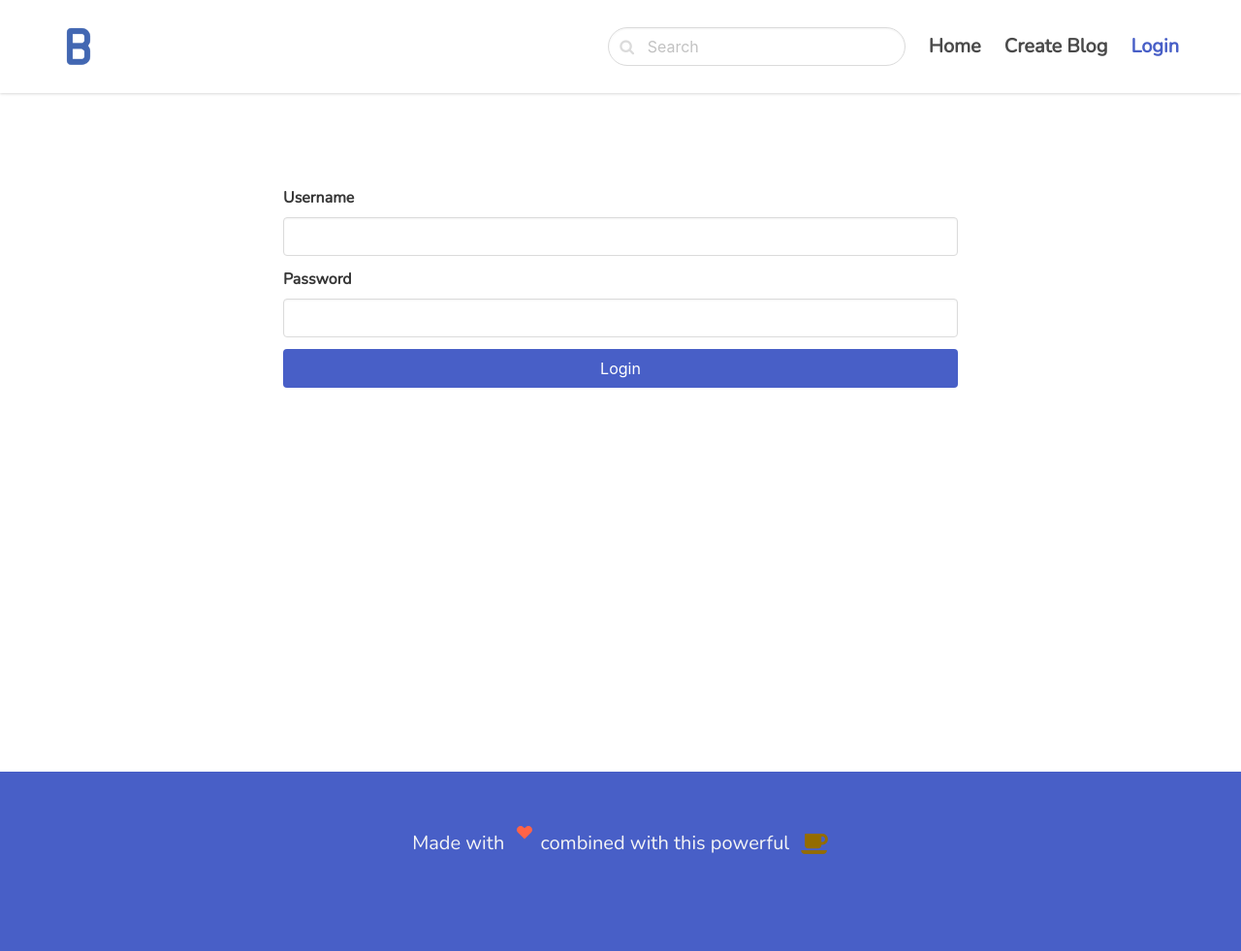
After one commit to jmconcha/django-blog-app, a Django app: page /login/ in a window 1280 px wide. The commit adds this page. Shown: the whole page at 97% size. Run offline with Django 4.2, Linux system fonts and the light colour scheme.

Commit message:
done custom login and logout functionality

```diff
--- /dev/null
+++ b/core/templates/core/login.html
@@ -0,0 +1,39 @@
+{% extends 'core/base.html' %}
+
+{% block title %} Login {% endblock title %}
+
+{% block content %}
+  <div class="container mt-6 mb-auto">
+    <section class="section">
+      {% if messages %}
+        {% for message in messages %}
+          <article class="message is-{% if message.tags %}{{ message.tags }}{% endif %}">
+            <div class="message-body">
+                <p>{{ message }}</p>
+              </div>
+          </article>
+        {% endfor %}
+      {% endif %}
+      <div class="columns">
+        <div class="column is-8 is-offset-2">
+          <form action="{% url 'core:login' %}" method="POST">
+            {% csrf_token %}
+            <div class="field">
+              <label class="label" for="username">Username</label>
+              <div class="control">
+                <input class="input" type="text" name="username" id="username" required>
+              </div>
+            </div>
+            <div class="field">
+              <label class="label" for="password">Password</label>
+              <div class="control">
+                <input class="input" type="password" name="password" id="password" required>
+              </div>
+            </div>
+            <input class="button is-fullwidth is-responsive is-link" type="submit" value="Login">
+          </form>
+        </div>
+      </div>
+    </section>
+  </div>
+{% endblock content %}
--- a/core/templates/core/navbar.html
+++ b/core/templates/core/navbar.html
@@ -35,6 +35,17 @@
         <a href="{{ create_blog_url }}" class="navbar-item {% if request.get_full_path == create_blog_url %}is-active has-text-link{% endif%} is-size-5 has-text-weight-semibold">
           Create Blog
         </a>
+        {% if request.user.is_authenticated %}
+          {% url 'core:logout' as logout_url %}
+          <a href="{{ logout_url }}" class="navbar-item {% if request.get_full_path == login_url %}is-active has-text-link{% endif%} is-size-5 has-text-weight-semibold">
+            Logout
+          </a>
+        {% else %}
+          {% url 'core:login' as login_url %}
+          <a href="{{ login_url }}" class="navbar-item {% if request.get_full_path == login_url %}is-active has-text-link{% endif%} is-size-5 has-text-weight-semibold">
+            Login
+          </a>
+        {% endif %}
       </div>
     </div>
   </div>
--- a/core/urls.py
+++ b/core/urls.py
@@ -4,5 +4,7 @@ from . import views
 
 app_name = 'core'
 urlpatterns = [
-    path('', views.front_page, name='front_page')
+    path('', views.front_page, name='front_page'),
+    path('login/', views.login_user, name='login'),
+    path('logout/', views.logout_user, name='logout'),
 ]
--- a/core/views.py
+++ b/core/views.py
@@ -1,4 +1,6 @@
-from django.shortcuts import render
+from django.shortcuts import render, redirect, reverse
+from django.contrib.auth import authenticate, login, logout
+from django.contrib import messages
 
 from blog.models import Blog
 
@@ -10,3 +12,23 @@ def front_page(request):
     return render(request, 'core/front_page.html', {
         'blogs': blogs,
     })
+
+def login_user(request):
+    if request.method == 'POST':
+        username = request.POST['username']
+        password = request.POST['password']
+        user = authenticate(request, username=username, password=password)
+
+        if user == None:
+            messages.add_message(request, messages.WARNING, "Your username and password didn't match. Please try again.")
+        else:
+            login(request, user)
+            return redirect(reverse('core:front_page'))
+
+    return render(request, 'core/login.html')
+
+def logout_user(request):
+    if request.user.is_authenticated:
+        logout(request)
+
+    return redirect(reverse('core:front_page'))
```
